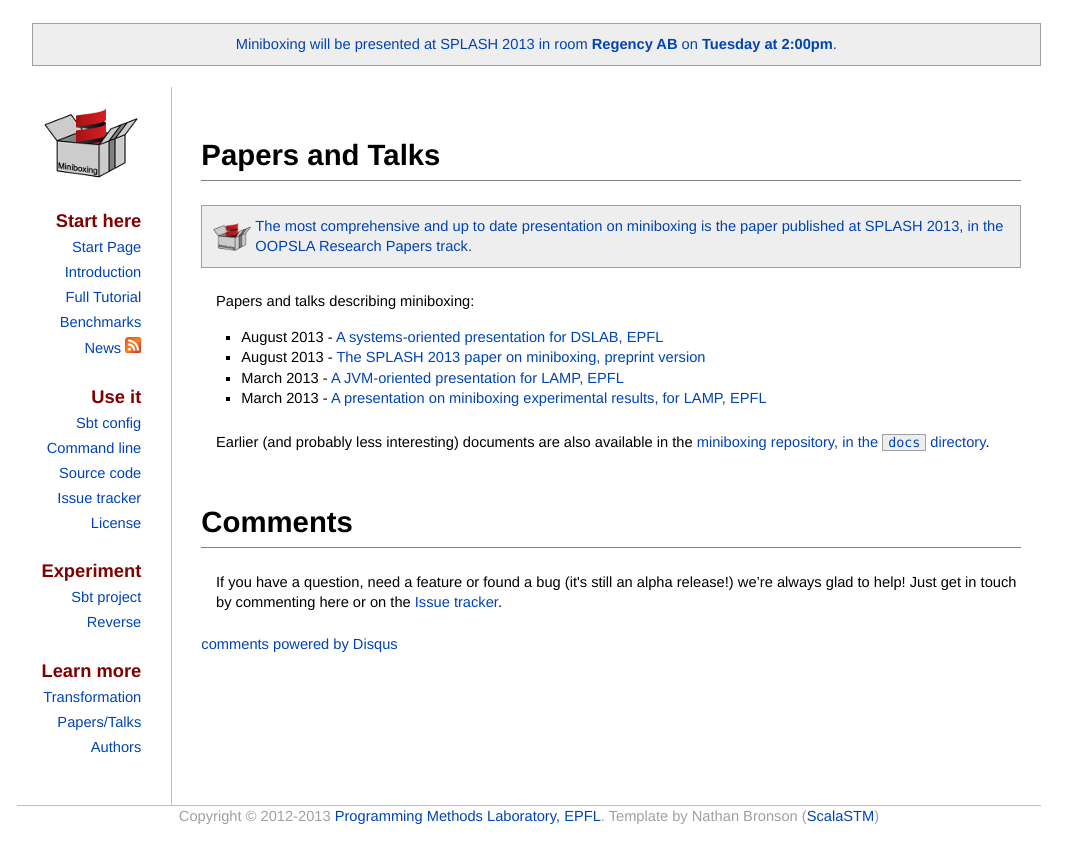
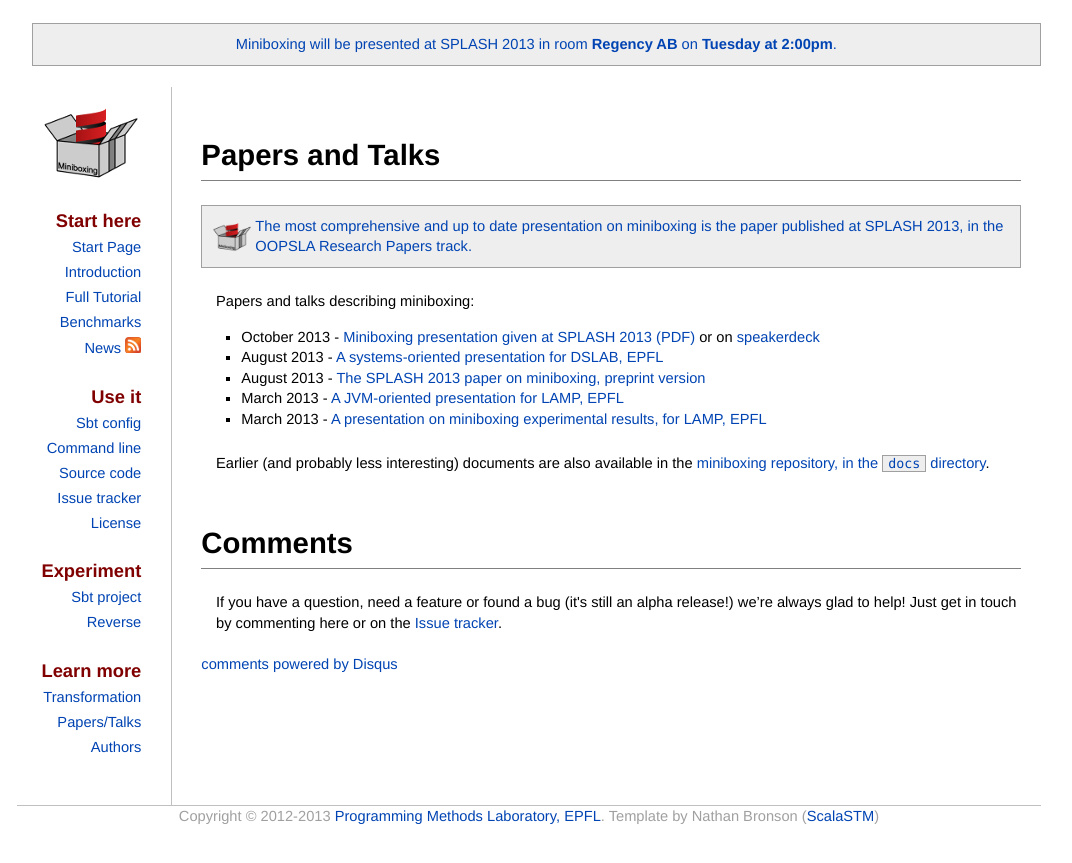
Before and after one commit to miniboxing/miniboxing.github.io, a Jekyll site: the page built from papers.md, in a window 1280 px wide. Shown: the top 863 px of the page, without its empty margins (111-1183 px from the left). Built offline with Jekyll 4.4.1, drawn with Linux system fonts in a browser that asks for light colours; comment, search, counter and statistics services are not loaded.

Commit message:
Updated papers

```diff
--- a/papers.md
+++ b/papers.md
@@ -8,6 +8,7 @@
 {% include oopsla.md %}
 
 Papers and talks describing miniboxing:
+ * October 2013 - [Miniboxing presentation given at SPLASH 2013 (PDF)](https://github.com/miniboxing/miniboxing-plugin/blob/wip/docs/2013-10-miniboxing-splash.pdf?raw=true) or on [speakerdeck](https://speakerdeck.com/vladureche/miniboxing-presentation-at-splash-2013)
  * August 2013 - [A systems-oriented presentation for DSLAB, EPFL](https://github.com/miniboxing/miniboxing-plugin/blob/wip/docs/2013-08-miniboxing-dslab.pdf?raw=true)
  * August 2013 - [The SPLASH 2013 paper on miniboxing, preprint version](https://github.com/miniboxing/miniboxing-plugin/blob/wip/docs/2013-07-oopsla-preprint.pdf?raw=true)
  * March 2013 - [A JVM-oriented presentation for LAMP, EPFL](https://github.com/miniboxing/miniboxing-plugin/blob/wip/docs/2013-03-miniboxing-under-the-hood.pdf?raw=true)
```
